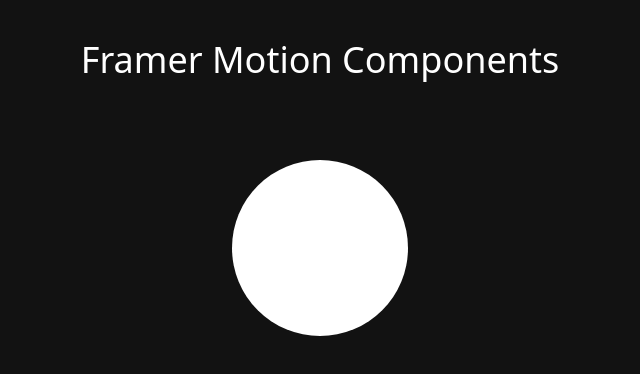
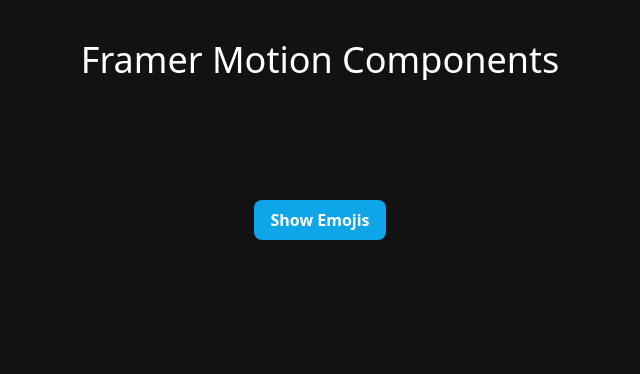
Before and after one commit to simplyObare/frame-motion, a React (Vite) app: page / in a window 1280 px wide. Shown: the top 374 px of the page, without its empty margins (320-960 px from the left). Built offline with nearby package versions, Linux system fonts and the light colour scheme.

Commit message:
using variants

```diff
--- a/src/App.jsx
+++ b/src/App.jsx
@@ -1,5 +1,6 @@
 import './App.css'
-import { DraggableDiv } from './framer-components/DraggableDiv'
+import { EmojisAnimation } from './framer-components/EmojisAnimation'
+// import { DraggableDiv } from './framer-components/DraggableDiv'
 // import ExitandEnterAnimation from './framer-components/ExitandEnterAnimation'
 // import { GestureButton } from './framer-components/GestureButton'
 // import { ProgressiveBar } from './framer-components/ProgressiveBar'
@@ -14,7 +15,8 @@
       {/* <ExitandEnterAnimation />
 
       <GestureButton /> */}
-      <DraggableDiv />
+      {/* <DraggableDiv /> */}
+      <EmojisAnimation />
     </div>
   )
 }
--- /dev/null
+++ b/src/framer-components/EmojisAnimation.jsx
@@ -0,0 +1,63 @@
+import { useState } from 'react'
+import { motion } from 'motion/react'
+
+export const EmojisAnimation = () => {
+  const [showEmojis, setShowEmojis] = useState(false)
+
+  const variants1 = {
+    visible: {
+      opacity: 1,
+      transition: { when: 'beforeChildren', staggerChildren: 0.3 },
+    },
+    hidden: {
+      opacity: 0,
+      transition: { when: 'afterChildren' },
+    },
+  }
+
+  const variant2 = {
+    visible: {
+      opacity: 1,
+      x: 0,
+    },
+    hidden: {
+      opacity: 0,
+      x: -100,
+    },
+  }
+  return (
+    <div>
+      <div className="mt-10 flex flex-col justify-center items-center space-y-6">
+        <motion.div
+          className="flex justify-evenly w-72 h-14 p-4 items-center rounded-full bg-white text-3xl"
+          animate={showEmojis ? 'visible' : 'hidden'}
+          variants={variants1}
+        >
+          <motion.span variants={variant2} className="bg-transparent">
+            😂
+          </motion.span>
+          <motion.span variants={variant2} className="bg-transparent">
+            💖
+          </motion.span>
+          <motion.span variants={variant2} className="bg-transparent">
+            💯
+          </motion.span>
+          <motion.span variants={variant2} className="bg-transparent">
+            👍🏾
+          </motion.span>
+          <motion.span variants={variant2} className="bg-transparent">
+            😇
+          </motion.span>
+        </motion.div>
+        <motion.button
+          className="bg-sky-500 py-2 px-4 rounded-lg text-white font-bold cursor-pointer"
+          onClick={() => setShowEmojis(!showEmojis)}
+          whileHover={{ scale: 1.1 }}
+          whileTap={{ scale: 0.7 }}
+        >
+          {!showEmojis ? 'Show Emojis' : 'Hide Emojis'}
+        </motion.button>
+      </div>
+    </div>
+  )
+}
```
